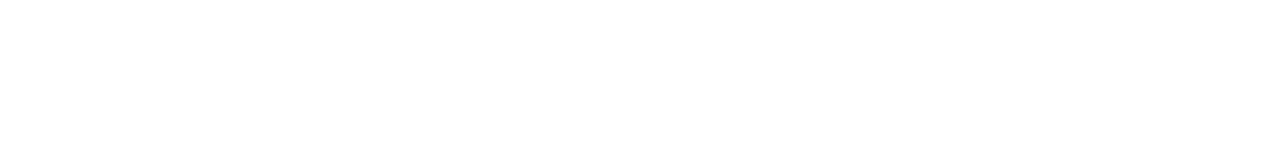
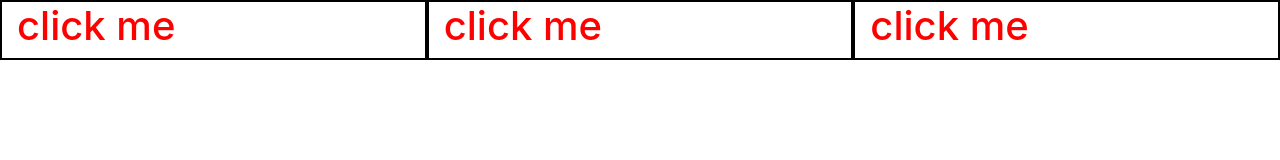
Before and after one commit to akaryrye/TrainTime, a plain HTML site: page index.html in a window 1280 px wide. Drawn offline with nearby package versions, Linux system fonts and the light colour scheme.

Commit message:
testing jquery, bootstrap, and stylesheet

```diff
--- a/assets/css/styles.css
+++ b/assets/css/styles.css
@@ -0,0 +1,11 @@
+body {
+    box-sizing: border-box;
+}
+
+.click {
+    color: red;
+}
+
+.box {
+    border: 2px solid black;
+}
--- a/assets/js/app.js
+++ b/assets/js/app.js
@@ -0,0 +1,4 @@
+$('.click').on('click', function() {
+    alert('test');
+    $(this).text("this is a jquery test");
+});
--- a/index.html
+++ b/index.html
@@ -4,10 +4,32 @@
     <meta charset="UTF-8">
     <meta name="viewport" content="width=device-width, initial-scale=1.0">
     <meta http-equiv="X-UA-Compatible" content="ie=edge">
+    <!-- Bootstrap / custom stylesheet -->
+    <link rel="stylesheet" href="https://stackpath.bootstrapcdn.com/bootstrap/4.3.1/css/bootstrap.min.css" integrity="sha384-ggOyR0iXCbMQv3Xipma34MD+dH/1fQ784/j6cY/iJTQUOhcWr7x9JvoRxT2MZw1T" crossorigin="anonymous">
     <link rel="stylesheet" type="text/css" href="assets/css/styles.css"/>
-    <title>Document</title>
+    <title>Train Time</title>
 </head>
+
 <body>
+    <div class="container-fluid">
+        <div class="row">
+            <div class="col-4 box">
+                    <h1 class="click">click me</h1>
+            </div>
+            <div class="col-4 box">
+                <h1 class="click">click me</h1>
+            </div>
+            <div class="col-4 box">
+                    <h1 class="click">click me</h1>
+            </div>
+        </div>
+    </div>
+
 
 </body>
+<!-- Jquery.js / Popper.js / Bootstrap.js -->
+<script src="https://code.jquery.com/jquery-3.3.1.slim.min.js" integrity="sha384-q8i/X+965DzO0rT7abK41JStQIAqVgRVzpbzo5smXKp4YfRvH+8abtTE1Pi6jizo" crossorigin="anonymous"></script>
+<script src="https://cdnjs.cloudflare.com/ajax/libs/popper.js/1.14.7/umd/popper.min.js" integrity="sha384-UO2eT0CpHqdSJQ6hJty5KVphtPhzWj9WO1clHTMGa3JDZwrnQq4sF86dIHNDz0W1" crossorigin="anonymous"></script>
+<script src="https://stackpath.bootstrapcdn.com/bootstrap/4.3.1/js/bootstrap.min.js" integrity="sha384-JjSmVgyd0p3pXB1rRibZUAYoIIy6OrQ6VrjIEaFf/nJGzIxFDsf4x0xIM+B07jRM" crossorigin="anonymous"></script>
+<script type="text/javascript" src="assets/js/app.js"></script>
 </html>
```
